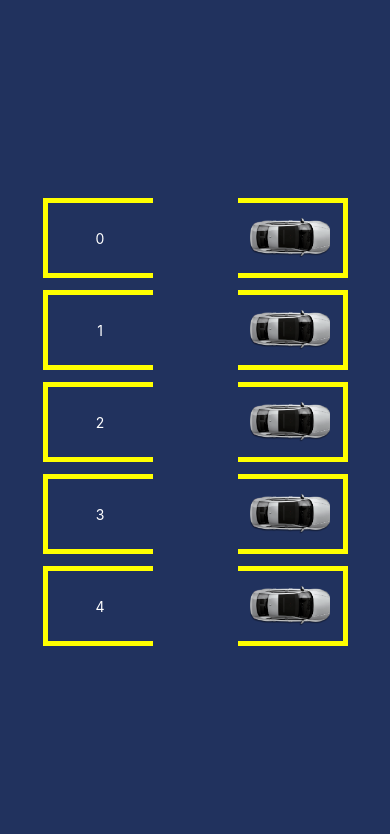
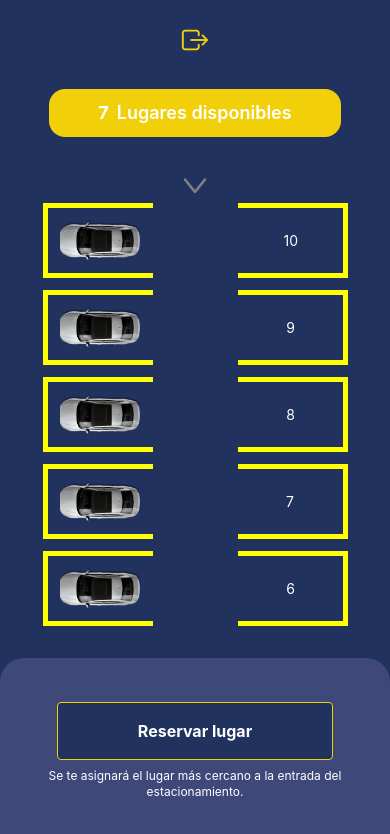
Before and after one commit to TheSCodex/SPs-Front, a React Native app: screen /Inicio in a window 390 px wide. Shown: the top 834 px of the page. Built offline with nearby package versions, Linux system fonts and the light colour scheme.

Commit message:
Maquetado de estacionamiento

```diff
--- a/package.json
+++ b/package.json
@@ -21,6 +21,7 @@
     "react-native-gesture-handler": "^2.15.0",
     "react-native-safe-area-context": "4.8.2",
     "react-native-screens": "~3.29.0",
+    "react-native-svg": "^15.1.0",
     "react-native-web": "~0.19.6"
   },
   "devDependencies": {
--- /dev/null
+++ b/screens/App/BtnExit.jsx
@@ -0,0 +1,16 @@
+import { View, Text, TouchableOpacity } from "react-native";
+import React from "react";
+
+import { Ionicons } from "@expo/vector-icons";
+
+const BtnExit = () => {
+  return (
+    <View>
+      <TouchableOpacity className='mt-6'>
+        <Ionicons name="exit-outline" size={30} color="#F1D00A" />
+      </TouchableOpacity>
+    </View>
+  );
+};
+
+export default BtnExit;
--- a/screens/App/HomeApp.jsx
+++ b/screens/App/HomeApp.jsx
@@ -1,12 +1,29 @@
-import { View, Text, StatusBar } from 'react-native'
-import React from 'react'
-import Parking from './Parking'
+import { View, Text, StatusBar } from "react-native";
+import React from "react";
+import Parking from "./Parking";
+import BtnExit from "./BtnExit";
+import { TouchableOpacity } from "react-native-gesture-handler";
 
 export default function HomeApp() {
   return (
-    <View className='flex flex-col items-center justify-center h-screen bg-primaryColor'>
-      <StatusBar backgroundColor='#21325E'/>
-      <Parking/>
+    <View className="flex flex-col items-center justify-between h-screen bg-primaryColor">
+      <StatusBar backgroundColor="#21325E" />
+      <BtnExit />
+      <View className="space-x-2 flex-row bg-focusColor rounded-2xl w-[75%] h-12 justify-center items-center">
+        <Text className='text-white font-bold text-lg'>7</Text>
+        <Text className='text-white font-semibold text-lg'>Lugares disponibles</Text>
+      </View>
+      <Parking />
+      <View className=" bg-secondaryColor w-full h-[22%] flex justify-center items-center rounded-t-3xl space-y-2">
+        <TouchableOpacity className="border border-focusColor bg-primaryColor rounded">
+          <Text className="text-white font-bold text-center px-20 py-4 text-base">
+            Reservar lugar
+          </Text>
+        </TouchableOpacity>
+        <Text className="text-white text-xs px-6 text-center">
+          Se te asignará el lugar más cercano a la entrada del estacionamiento.
+        </Text>
+      </View>
     </View>
-  )
+  );
 }
--- a/screens/App/Parking.jsx
+++ b/screens/App/Parking.jsx
@@ -1,24 +1,41 @@
 import { View, Text, StyleSheet, TouchableOpacity, Image } from "react-native";
 import React from "react";
 import img from "../../img/car.png";
+import { AntDesign } from "@expo/vector-icons";
+
 
 const Parking = () => {
   return (
-    <View className="flex-row w-full justify-around">
+    <View className="flex-col items-center w-full">
+      {/* Icono de entrada */}
+      <AntDesign name="down" size={30} color="grey" />
+      <View className="flex-row justify-around w-full">
+        {/* Cajon de estacionamiento 1 */}
         <View className="space-y-3">
           {Array.from({ length: 5 }, (_, i) => (
-          <TouchableOpacity key={i} style={styles.container} className="flex items-center justify-center">
-            {/* <Image source={img} className="w-10 h-20 -rotate-90" /> */}
-            <Text className='text-white'>{i}</Text>
+            <TouchableOpacity
+              key={i}
+              style={styles.container}
+              className="flex items-center justify-center"
+            >
+              <Image source={img} className="w-10 h-20 -rotate-90" />
+              {/* <Text className='text-white'>{i+1}</Text> */}
             </TouchableOpacity>
           ))}
         </View>
+        {/* Cajon de estacionamiento 2 */}
         <View className="space-y-3 rotate-180">
           {Array.from({ length: 5 }, (_, i) => (
-          <TouchableOpacity key={i + 5} style={styles.container} className='flex items-center justify-center'>
-            <Image source={img} className="w-10 h-20 -rotate-90" />
+            <TouchableOpacity
+              key={i + 5}
+              style={styles.container}
+              className="flex items-center justify-center"
+            >
+              {/* <Image source={img} className="w-10 h-20 -rotate-90" /> */}
+              <Text className="text-white rotate-180">{i + 6}</Text>
             </TouchableOpacity>
           ))}
+        </View>
       </View>
     </View>
   );
@@ -33,7 +50,7 @@ const styles = StyleSheet.create({
     borderBottomWidth: 5,
     borderBottomColor: "yellow",
     width: 110,
-    height: 80,
+    height: 75,
   },
 });
 
```
Also changed, not shown: 2 other files (tests, documents, lock files or other folders). Lines whose indentation alone changed are shown as unchanged.
